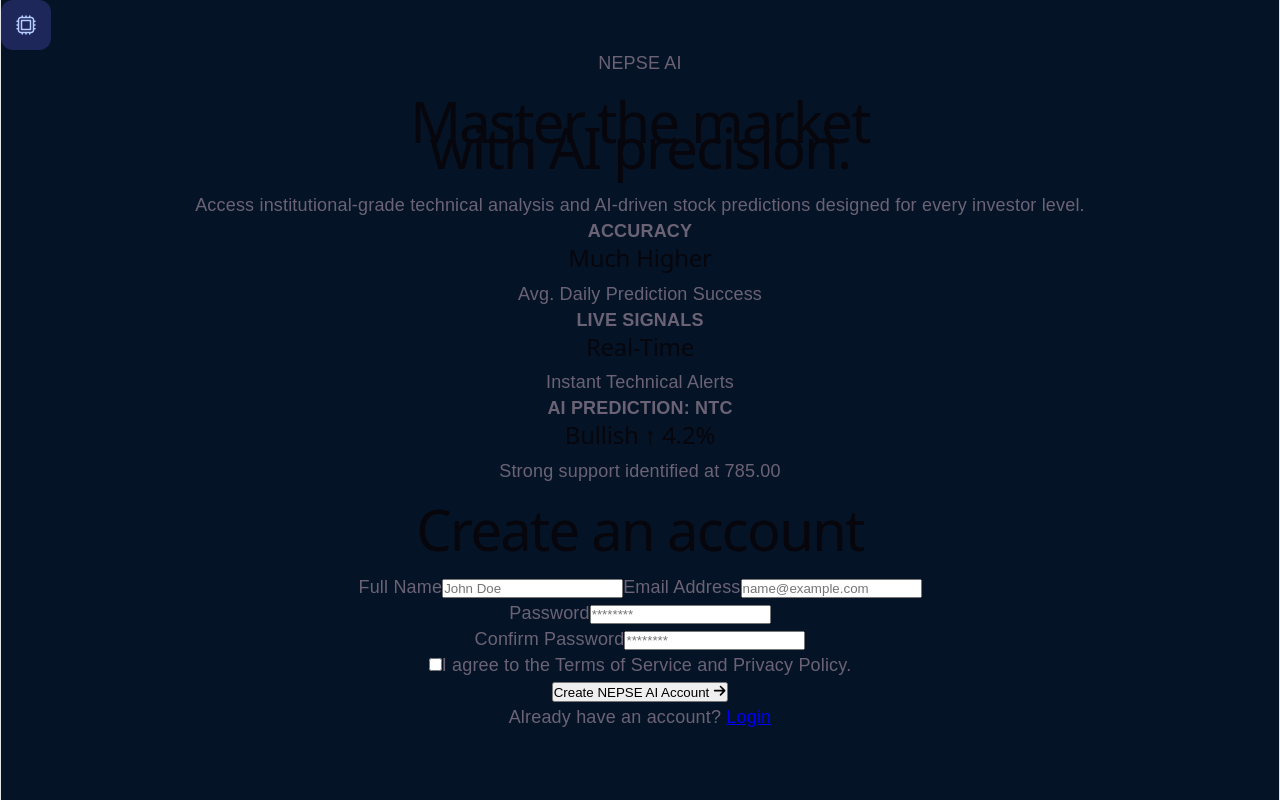
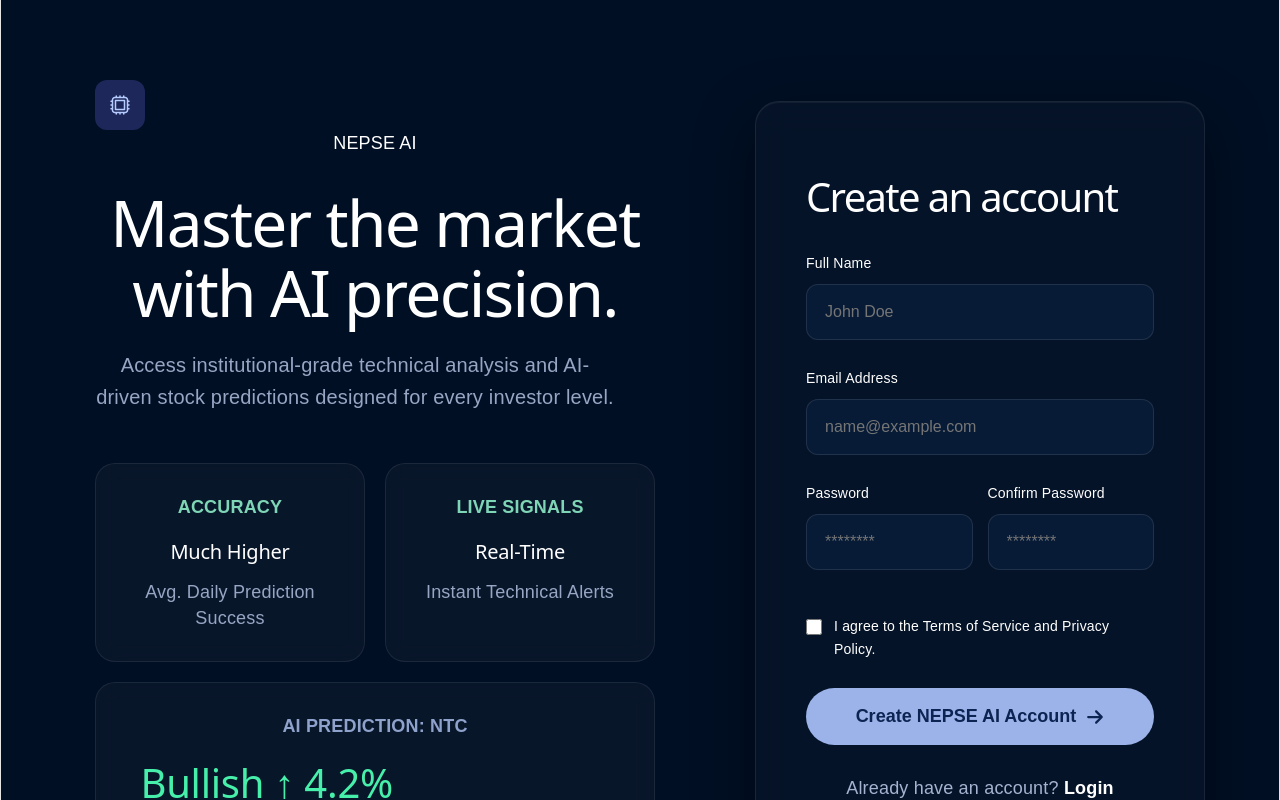
Before and after one commit to prem231631/NEPSE-AI-Web-Application, a React (Vite) app: page /register in a window 1280 px wide. Shown: the top 800 px of the page. Built offline with nearby package versions, Linux system fonts and the light colour scheme.

Commit message:
CSS for register added

```diff
--- a/src/pages/Register.jsx
+++ b/src/pages/Register.jsx
@@ -12,7 +12,7 @@ function Register() {
                         <HiOutlineCpuChip/>
                     </div>
 
-                    <span>NEPSE AI</span>
+                    <span className="logo-text">NEPSE AI</span>
                 </div>
 
                 <div className="hero-content">
@@ -43,8 +43,6 @@ function Register() {
                             <h2>Bullish ↑ 4.2%</h2>
                             <p>Strong support identified at 785.00</p>
                         </div>
-
-                        <div className="chart-line"></div>
                     </div>
                 </div>
             </div>
@@ -74,7 +72,7 @@ function Register() {
 
                     <div className="checkbox">
                         <input type="checkbox"/>
-                        <span>I agree to the Terms of Service and Privacy Policy.</span>
+                        <label>I agree to the Terms of Service and Privacy Policy.</label>
                     </div>
 
                     <button className="register-btn">Create NEPSE AI Account <FaArrowRight/></button>
--- a/src/styles/register.css
+++ b/src/styles/register.css
@@ -0,0 +1,234 @@
+*{
+    margin: 0;
+    padding: 0;
+    box-sizing: border-box;
+}
+
+.register-page{
+    min-height:100vh;
+    background:#000f24;
+    display:flex;
+    justify-content:center;
+    align-items:center;
+    padding:40px;
+}
+
+/* left section */
+.register-left{
+    padding:40px 60px;
+}
+
+.register-logo{
+    display: flex;
+    align-items: center;
+    gap: 15px;
+    margin-bottom: 140px;
+}
+
+.register-logo .logo-box{
+    width: 46px;
+    height: 46px;
+    border-radius: 12px;
+    background: #5876b8;
+    display: flex;
+    align-items: center;
+    justify-content: center;
+    color: #0d2c61;
+    font-size: 22px;
+}
+
+.logo-text{
+    color:#ffffff;
+}
+
+.register-logo span{
+    font-size: 24px;
+    font-weight: 700;
+}
+
+.hero-content h1{
+    font-size: 64px;
+    line-height: 1.1;
+    margin-bottom: 20px;
+    color: #ffffff;
+}
+
+.hero-content p{
+    color: #98a6c4;
+    width: 520px;
+    font-size: 20px;
+    line-height: 1.6;
+}
+
+.stats-row{
+    display:flex;
+    gap:20px;
+    margin-top:50px;
+    width:560px;
+}
+
+.stat-card{
+    width:270px;
+    padding:30px;
+    border-radius:20px;
+    background:rgba(255,255,255,0.03);
+    border:1px solid rgba(255,255,255,0.08);
+    backdrop-filter: blur(10px);
+}
+
+.stat-card h4{
+    color: #7fd6b6;
+    margin-bottom: 20px;
+}
+
+.stat-card h2{
+    color: #ffffff;
+    font-size: 20px;
+    margin-bottom: 15px;
+}
+
+.stat-card p{
+    color: #98a6c4;
+}
+
+.prediction-card{
+   width:560px;
+    margin-top:20px;
+    padding:30px;
+    border-radius:20px;
+    background:rgba(255,255,255,0.03);
+    border:1px solid rgba(255,255,255,0.08);
+    backdrop-filter: blur(10px);
+}
+
+.prediction-card h4{
+    color:#8ea2cc;
+    margin-bottom:20px;
+}
+
+.prediction-content{
+    display:flex;
+    justify-content:space-between;
+    align-items:center;
+}
+
+.prediction-content h2{
+    color:#47f0aa;
+    font-size:40px;
+}
+
+.prediction-content p{
+    color:#98a6c4;
+    margin-top:10px;
+}
+
+.trusted{
+    margin-top:180px;
+    color:#6e7f9d;
+}
+
+/* RIGHT */
+
+.register-right{
+    display:flex;
+    justify-content:center;
+    align-items:center;
+    padding:40px;
+}
+
+.register-form{
+    width:450px;
+    background:rgba(255,255,255,0.02);
+    backdrop-filter: blur(15px);
+    border:1px solid rgba(255,255,255,0.08);
+    border-radius:24px;
+    padding:50px;
+    box-shadow:
+        0 20px 60px rgba(0,0,0,0.4),
+        inset 0 1px 0 rgba(255,255,255,0.05);
+    text-align: left;
+}
+
+.register-form h1{
+    font-size:40px;
+    margin-bottom:40px;
+    color: #ffffff;
+}
+
+.register-form label {
+    display: block;
+    text-align: left;
+    margin-bottom: 8px;
+    color: #ffffff;
+    font-size: 14px;
+}
+
+.register-form input{
+    width:100%;
+    padding:18px;
+    margin-bottom:25px;
+    border-radius:12px;
+    border:1px solid rgba(255,255,255,0.1);
+    background:#071b36;
+    color:white;
+    font-size:16px;
+}
+
+.password-row{
+    display:flex;
+    gap:15px;
+}
+
+.password-row div{
+    flex:1;
+}
+
+.checkbox{
+    display: flex;
+    align-items: flex-start;
+    gap: 12px;
+    margin: 20px 0;
+    color: #a7b3d1;
+    font-size: 14px;
+    line-height: 1.6;
+}
+
+.checkbox input{
+    margin-top: 4px;
+    width: 16px;
+    height: 16px;
+    flex-shrink: 0;
+}
+
+.checkbox label{
+    text-align: left;
+    cursor: pointer;
+}
+
+.register-btn{
+    width:100%;
+    padding:18px;
+    border:none;
+    border-radius:40px;
+    background:#9bb3e8;
+    color:#0b2452;
+    font-size:18px;
+    font-weight:700;
+    cursor:pointer;
+    display:flex;
+    justify-content:center;
+    align-items:center;
+    gap:10px;
+}
+
+.login-link{
+    text-align:center;
+    margin-top:30px;
+    color:#a6b3d0;
+}
+
+.login-link a{
+    color:white;
+    text-decoration:none;
+    font-weight:700;
+}
```
